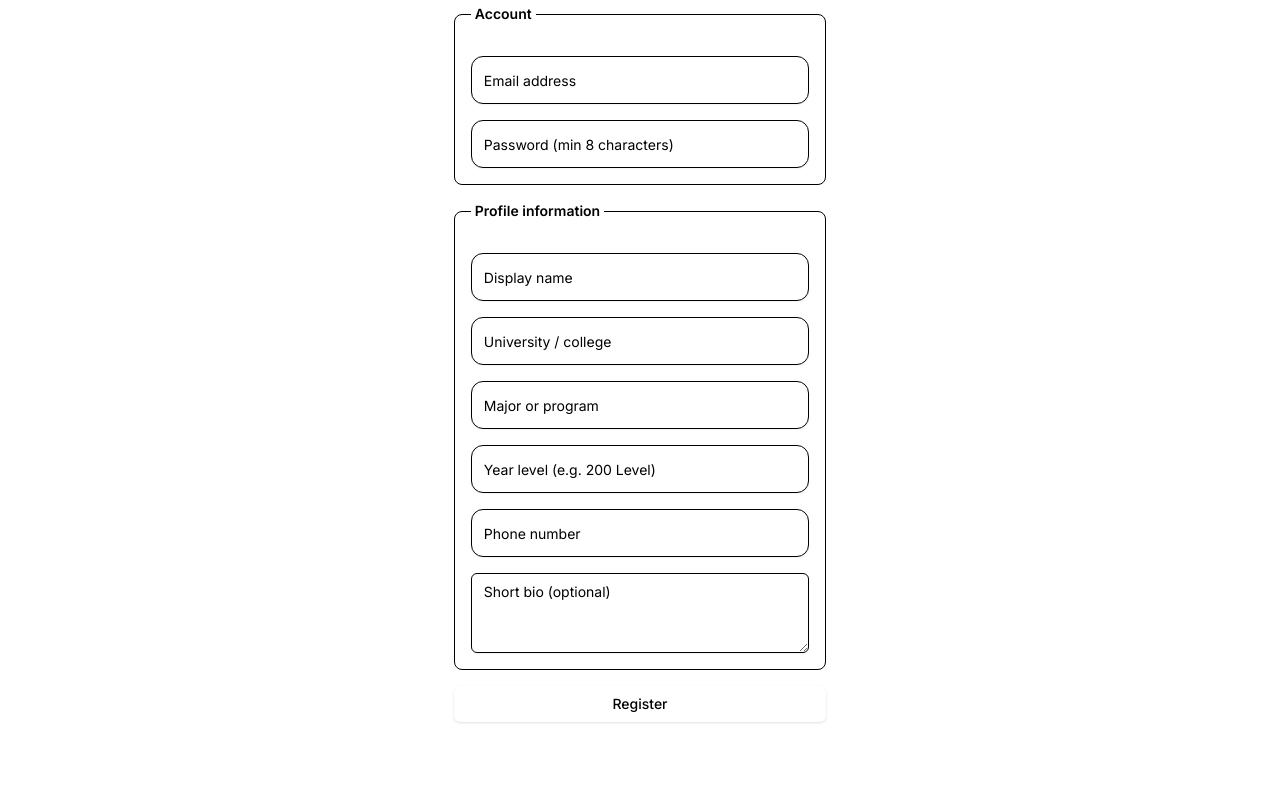
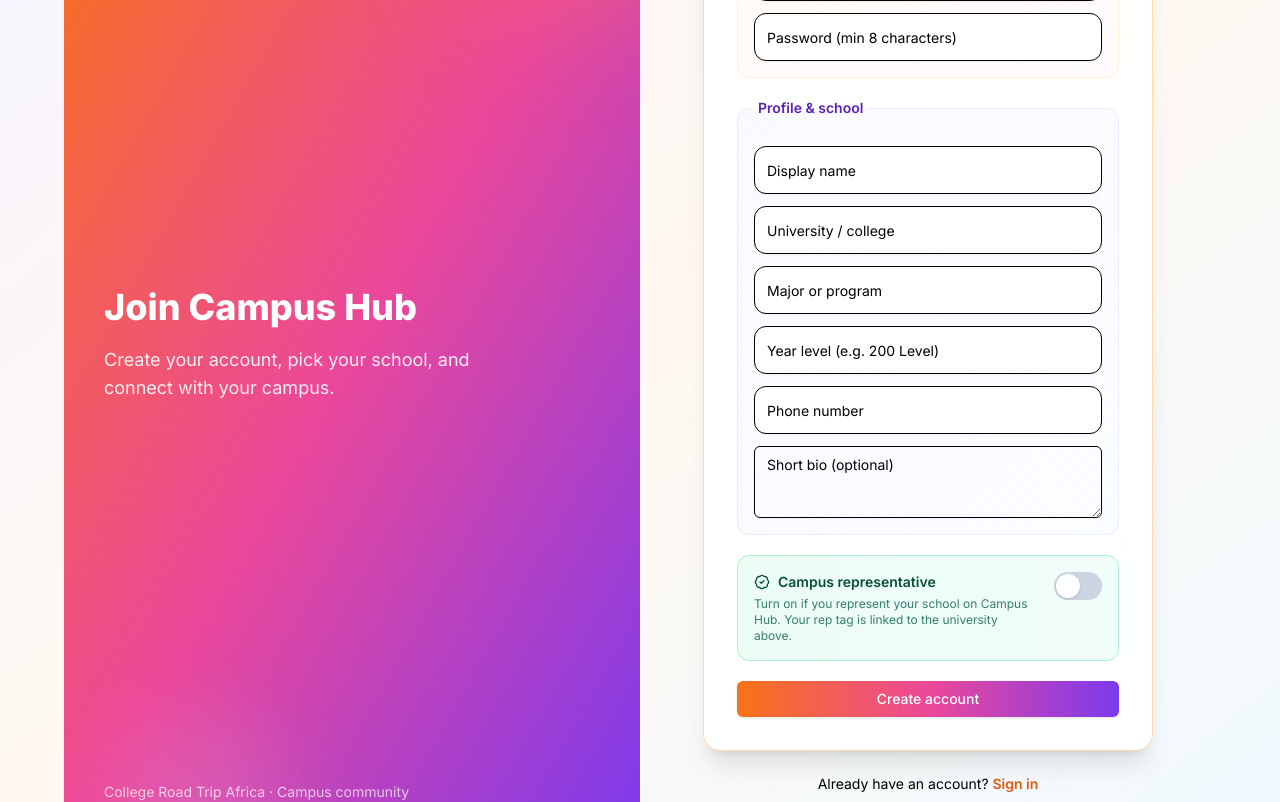
Before and after one commit to igwe-karl/college-app, a Next.js app in the folder college-app/: page /register in a window 1280 px wide. Shown: the part 520-1322 px from the top of the page. Built offline with nearby package versions, Linux system fonts and the light colour scheme; no server answers.

Commit message:
registration clean up

```diff
--- a/college-app/packages/supabase/src/database.types.ts
+++ b/college-app/packages/supabase/src/database.types.ts
@@ -19,6 +19,7 @@
           year_level: string | null;
           phone: string | null;
           bio: string | null;
+          is_rep: boolean;
           created_at: string;
         };
         Insert: {
@@ -30,6 +31,7 @@
           year_level?: string | null;
           phone?: string | null;
           bio?: string | null;
+          is_rep?: boolean;
           created_at?: string;
         };
         Update: {
@@ -41,6 +43,7 @@
           year_level?: string | null;
           phone?: string | null;
           bio?: string | null;
+          is_rep?: boolean;
           created_at?: string;
         };
         Relationships: [];
--- /dev/null
+++ b/college-app/src/app/components/auth/auth-page-shell.tsx
@@ -0,0 +1,88 @@
+import Link from "next/link";
+import { GraduationCap } from "lucide-react";
+import { ReactNode } from "react";
+
+type AuthPageShellProps = {
+  title: string;
+  subtitle: string;
+  accent: "login" | "register";
+  children: ReactNode;
+  footer?: ReactNode;
+};
+
+const accents = {
+  login: {
+    gradient: "from-violet-600 via-purple-600 to-indigo-700",
+    blob: "bg-violet-400/30",
+    ring: "ring-violet-200 dark:ring-violet-900",
+  },
+  register: {
+    gradient: "from-orange-500 via-pink-500 to-violet-600",
+    blob: "bg-orange-400/30",
+    ring: "ring-orange-200 dark:ring-orange-900",
+  },
+};
+
+export function AuthPageShell({
+  title,
+  subtitle,
+  accent,
+  children,
+  footer,
+}: AuthPageShellProps) {
+  const theme = accents[accent];
+
+  return (
+    <div className="min-h-screen bg-gradient-to-br from-violet-50 via-orange-50/80 to-sky-50 dark:from-slate-950 dark:via-slate-900 dark:to-indigo-950">
+      <div className="mx-auto grid min-h-screen max-w-6xl lg:grid-cols-2">
+        <div
+          className={`relative hidden flex-col justify-between overflow-hidden bg-gradient-to-br ${theme.gradient} p-10 text-white lg:flex`}
+        >
+          <Link href="/" className="flex items-center gap-2 w-fit">
+            <span className="flex h-10 w-10 items-center justify-center rounded-full bg-white/20 backdrop-blur">
+              <GraduationCap className="h-5 w-5" />
+            </span>
+            <span className="text-lg font-bold">Campus Hub</span>
+          </Link>
+          <div className="relative z-10 space-y-4">
+            <h1 className="text-4xl font-extrabold leading-tight">{title}</h1>
+            <p className="max-w-sm text-lg text-white/90">{subtitle}</p>
+          </div>
+          <p className="relative z-10 text-sm text-white/70">
+            College Road Trip Africa · Campus community
+          </p>
+          <div className={`absolute -right-20 -top-20 h-64 w-64 rounded-full ${theme.blob} blur-3xl`} />
+          <div className="absolute -bottom-16 left-10 h-48 w-48 rounded-full bg-white/10 blur-2xl" />
+        </div>
+
+        <div className="flex flex-col justify-center px-6 py-12 sm:px-10">
+          <div className="mb-8 flex items-center gap-2 lg:hidden">
+            <Link href="/" className="flex items-center gap-2">
+              <span className="flex h-9 w-9 items-center justify-center rounded-full bg-gradient-to-br from-orange-500 to-violet-600 text-white">
+                <GraduationCap className="h-4 w-4" />
+              </span>
+              <span className="font-bold bg-gradient-to-r from-orange-600 to-violet-600 bg-clip-text text-transparent">
+                Campus Hub
+              </span>
+            </Link>
+          </div>
+
+          <div
+            className={`mx-auto w-full max-w-md rounded-2xl border border-white/60 bg-white/90 p-6 shadow-xl backdrop-blur dark:border-white/10 dark:bg-slate-900/90 sm:p-8 ring-1 ${theme.ring}`}
+          >
+            <div className="mb-6 lg:hidden">
+              <h2 className="text-2xl font-bold">{title}</h2>
+              <p className="text-sm text-muted-foreground mt-1">{subtitle}</p>
+            </div>
+            {children}
+          </div>
+          {footer && (
+            <div className="mx-auto mt-6 max-w-md text-center text-sm text-muted-foreground">
+              {footer}
+            </div>
+          )}
+        </div>
+      </div>
+    </div>
+  );
+}
--- a/college-app/src/app/components/auth/loginForm/index.tsx
+++ b/college-app/src/app/components/auth/loginForm/index.tsx
@@ -1,10 +1,12 @@
 "use client";
 
 import { useEffect, useState } from "react";
+import Link from "next/link";
 import { useRouter, useSearchParams } from "next/navigation";
 import { useForm } from "react-hook-form";
 import { zodResolver } from "@hookform/resolvers/zod";
 import { loginSchema, type LoginInput } from "@college/shared";
+import { Sparkles } from "lucide-react";
 
 import { Input } from "@/app/components/input";
 import { Button } from "@/app/components/button";
@@ -108,35 +110,55 @@
   };
 
   return (
-    <div className="flex flex-col gap-4 max-w-sm mx-auto">
-      <h1 className="text-2xl font-bold text-center">Login</h1>
+    <div className="flex flex-col gap-5">
+      <div className="hidden lg:flex items-center gap-2 rounded-xl bg-gradient-to-r from-violet-500/10 to-indigo-500/10 px-3 py-2 text-sm text-violet-800 dark:text-violet-200">
+        <Sparkles className="h-4 w-4 shrink-0 text-violet-600" />
+        <span>Events, news, and your campus profile in one place.</span>
+      </div>
+
+      <h1 className="text-2xl font-bold lg:hidden">Sign in</h1>
 
       {errorMessage && (
-        <p className="text-sm text-destructive text-center">{errorMessage}</p>
+        <p className="rounded-lg bg-destructive/10 px-3 py-2 text-sm text-destructive">
+          {errorMessage}
+        </p>
       )}
 
       <form onSubmit={handleSubmit(onSubmit)} className="space-y-4">
-        <div className="w-full md:w-80">
         <Input
           type="email"
           placeholder="Email"
+          className="border-violet-100 focus-visible:ring-violet-400"
           {...register("email")}
           error={errors.email?.message}
         />
-        </div>
 
-        <div className="w-full md:w-80">
         <Input
           type="password"
           placeholder="Password"
+          className="border-violet-100 focus-visible:ring-violet-400"
           {...register("password")}
           error={errors.password?.message}
         />
-        </div>
 
-        <Button type="submit" disabled={isSigningIn}>
+        <Button
+          type="submit"
+          disabled={isSigningIn}
+          className="w-full bg-gradient-to-r from-violet-600 to-indigo-600 hover:from-violet-700 hover:to-indigo-700 text-white border-0"
+        >
           {isSigningIn ? "Signing in..." : "Sign In"}
         </Button>
+
+        <div className="relative py-1">
+          <div className="absolute inset-0 flex items-center">
+            <span className="w-full border-t border-border" />
+          </div>
+          <div className="relative flex justify-center text-xs uppercase">
+            <span className="bg-white dark:bg-slate-900 px-2 text-muted-foreground">
+              or
+            </span>
+          </div>
+        </div>
 
         {googleEnabled ? (
           <Button
@@ -144,6 +166,7 @@
             onClick={onGoogleSignIn}
             variant="outline"
             disabled={isSigningIn}
+            className="w-full border-violet-200 hover:bg-violet-50 dark:border-violet-800 dark:hover:bg-violet-950"
           >
             Sign in with Google
           </Button>
@@ -156,6 +179,13 @@
           </p>
         )}
       </form>
+
+      <p className="text-center text-sm text-muted-foreground lg:hidden">
+        New here?{" "}
+        <Link href="/register" className="font-semibold text-violet-600">
+          Register
+        </Link>
+      </p>
     </div>
   );
 }
--- a/college-app/src/app/components/auth/registerForm/index.tsx
+++ b/college-app/src/app/components/auth/registerForm/index.tsx
@@ -1,7 +1,7 @@
 "use client";
 
 import { useState } from "react";
-import { useForm } from "react-hook-form";
+import { useForm, Controller } from "react-hook-form";
 import { zodResolver } from "@hookform/resolvers/zod";
 import { registerSchema, type RegisterInput } from "@college/shared";
 import { Button } from "@/components/ui/button";
@@ -9,6 +9,8 @@
 import { Input } from "@/app/components/input";
 import { Textarea } from "@/components/ui/textarea";
 import { createClient } from "@/lib/supabase/client";
+import { BadgeCheck, School } from "lucide-react";
+import { cn } from "@/lib/utils";
 
 export default function RegisterPage() {
   const [isRegistering, setIsRegistering] = useState(false);
@@ -18,6 +20,8 @@
   const {
     register,
     handleSubmit,
+    control,
+    watch,
     formState: { errors },
   } = useForm<RegisterInput>({
     resolver: zodResolver(registerSchema),
@@ -30,8 +34,12 @@
       yearLevel: "",
       phone: "",
       bio: "",
+      isRep: false,
     },
   });
+
+  const isRep = watch("isRep");
+  const university = watch("university");
 
   const onSubmit = async (values: RegisterInput) => {
     setErrorMessage(null);
@@ -49,6 +57,8 @@
             year_level: values.yearLevel,
             phone: values.phone,
             bio: values.bio ?? "",
+            is_rep: values.isRep,
+            rep_university: values.isRep ? values.university : null,
           },
         },
       });
@@ -66,19 +76,23 @@
   };
 
   return (
-    <div className="w-full mx-auto max-w-lg">
-      <h2 className="text-2xl font-semibold mb-2">Create your account</h2>
-      <p className="text-sm text-muted-foreground mb-6">
-        Account details and profile information for Campus Hub.
+    <div className="w-full">
+      <h2 className="text-2xl font-bold mb-1 lg:hidden">Create your account</h2>
+      <p className="text-sm text-muted-foreground mb-5 lg:hidden">
+        Profile details for Campus Hub.
       </p>
 
       {errorMessage && (
-        <p className="text-sm text-destructive mb-4">{errorMessage}</p>
+        <p className="rounded-lg bg-destructive/10 px-3 py-2 text-sm text-destructive mb-4">
+          {errorMessage}
+        </p>
       )}
 
-      <form onSubmit={handleSubmit(onSubmit)} className="space-y-4">
-        <fieldset className="space-y-4 rounded-lg border border-border p-4">
-          <legend className="px-1 text-sm font-semibold">Account</legend>
+      <form onSubmit={handleSubmit(onSubmit)} className="space-y-5">
+        <fieldset className="space-y-3 rounded-xl border border-orange-100 bg-gradient-to-br from-orange-50/50 to-pink-50/30 p-4 dark:border-orange-900/40 dark:from-orange-950/20 dark:to-pink-950/10">
+          <legend className="px-1 text-sm font-semibold text-orange-800 dark:text-orange-200">
+            Account
+          </legend>
           <Input
             type="email"
             placeholder="Email address"
@@ -93,8 +107,10 @@
           />
         </fieldset>
 
-        <fieldset className="space-y-4 rounded-lg border border-border p-4">
-          <legend className="px-1 text-sm font-semibold">Profile information</legend>
+        <fieldset className="space-y-3 rounded-xl border border-violet-100 bg-gradient-to-br from-violet-50/50 to-sky-50/30 p-4 dark:border-violet-900/40 dark:from-violet-950/20 dark:to-sky-950/10">
+          <legend className="px-1 text-sm font-semibold text-violet-800 dark:text-violet-200">
+            Profile & school
+          </legend>
           <Input
             type="text"
             placeholder="Display name"
@@ -128,7 +144,7 @@
           <div>
             <Textarea
               placeholder="Short bio (optional)"
-              className="min-h-[80px]"
+              className="min-h-[72px]"
               {...register("bio")}
             />
             {errors.bio && (
@@ -137,8 +153,60 @@
           </div>
         </fieldset>
 
-        <Button type="submit" className="w-full" disabled={isRegistering}>
-          {isRegistering ? "Creating account…" : "Register"}
+        <div className="rounded-xl border border-emerald-200 bg-gradient-to-r from-emerald-50 to-teal-50 p-4 dark:border-emerald-900/50 dark:from-emerald-950/30 dark:to-teal-950/20">
+          <div className="flex items-start justify-between gap-4">
+            <div className="space-y-1">
+              <p className="flex items-center gap-2 text-sm font-semibold text-emerald-900 dark:text-emerald-100">
+                <BadgeCheck className="h-4 w-4" />
+                Campus representative
+              </p>
+              <p className="text-xs text-emerald-800/80 dark:text-emerald-200/80">
+                Turn on if you represent your school on Campus Hub. Your rep tag
+                is linked to the university above.
+              </p>
+            </div>
+            <Controller
+              name="isRep"
+              control={control}
+              render={({ field }) => (
+                <button
+                  type="button"
+                  role="switch"
+                  aria-checked={field.value}
+                  aria-label="Campus representative"
+                  onClick={() => field.onChange(!field.value)}
+                  className={cn(
+                    "relative inline-flex h-7 w-12 shrink-0 rounded-full transition-colors focus-visible:outline-none focus-visible:ring-2 focus-visible:ring-emerald-500 focus-visible:ring-offset-2",
+                    field.value ? "bg-emerald-500" : "bg-slate-300 dark:bg-slate-600"
+                  )}
+                >
+                  <span
+                    className={cn(
+                      "pointer-events-none inline-block h-6 w-6 transform rounded-full bg-white shadow transition-transform mt-0.5",
+                      field.value ? "translate-x-5 ml-0.5" : "translate-x-0.5"
+                    )}
+                  />
+                </button>
+              )}
+            />
+          </div>
+          {isRep && (
+            <p className="mt-3 flex items-center gap-2 rounded-lg bg-white/70 px-3 py-2 text-xs font-medium text-emerald-900 dark:bg-slate-900/60 dark:text-emerald-100">
+              <School className="h-3.5 w-3.5 shrink-0" />
+              Rep for:{" "}
+              <span className="truncate">
+                {university?.trim() ? university : "Enter your university above"}
+              </span>
+            </p>
+          )}
+        </div>
+
+        <Button
+          type="submit"
+          className="w-full bg-gradient-to-r from-orange-500 via-pink-500 to-violet-600 hover:opacity-95 text-white border-0"
+          disabled={isRegistering}
+        >
+          {isRegistering ? "Creating account…" : "Create account"}
         </Button>
       </form>
     </div>
--- a/college-app/src/app/profile/page.tsx
+++ b/college-app/src/app/profile/page.tsx
@@ -2,7 +2,7 @@
 
 import Image from "next/image";
 import Link from "next/link";
-import { Pencil, User } from "lucide-react";
+import { BadgeCheck, Pencil, User } from "lucide-react";
 import { useAuth } from "@/app/context/authContext";
 import { Button } from "@/components/ui/button";
 import {
@@ -36,6 +36,10 @@
   const meta = currentUser.user_metadata;
   const displayName =
     meta?.display_name ?? meta?.full_name ?? profileDummy.displayName;
+  const isRep = Boolean(meta?.is_rep);
+  const repSchool =
+    (meta?.rep_university as string | undefined) ??
+    (meta?.university as string | undefined);
 
   const avatarSrc =
     currentUser.user_metadata?.avatar_url ??
@@ -82,7 +86,16 @@
           </div>
 
           <div className="mt-4 space-y-1">
-            <h1 className="text-2xl font-bold tracking-tight">{displayName}</h1>
+            <div className="flex flex-wrap items-center gap-2">
+              <h1 className="text-2xl font-bold tracking-tight">{displayName}</h1>
+              {isRep && (
+                <span className="inline-flex items-center gap-1 rounded-full bg-emerald-100 px-2.5 py-0.5 text-xs font-semibold text-emerald-800 dark:bg-emerald-950 dark:text-emerald-200">
+                  <BadgeCheck className="h-3.5 w-3.5" />
+                  Campus rep
+                  {repSchool ? ` · ${repSchool}` : null}
+                </span>
+              )}
+            </div>
             <p className="text-muted-foreground">{profileDummy.handle}</p>
           </div>
         </div>
--- a/college-app/src/app/register/page.tsx
+++ b/college-app/src/app/register/page.tsx
@@ -1,12 +1,26 @@
-
+import Link from "next/link";
 import RegisterForm from "../components/auth/registerForm";
+import { AuthPageShell } from "../components/auth/auth-page-shell";
 
 export default function Register() {
   return (
-    <main className="flex min-h-screen flex-col items-center justify-between p-24">
-      <div className="">
-        <RegisterForm />
-      </div>
-    </main>
+    <AuthPageShell
+      accent="register"
+      title="Join Campus Hub"
+      subtitle="Create your account, pick your school, and connect with your campus."
+      footer={
+        <>
+          Already have an account?{" "}
+          <Link
+            href="/login"
+            className="font-semibold text-orange-600 hover:text-orange-700 dark:text-orange-400"
+          >
+            Sign in
+          </Link>
+        </>
+      }
+    >
+      <RegisterForm />
+    </AuthPageShell>
   );
 }
```
Also changed, not shown: college-app/packages/shared/src/schemas.ts (+13 -2 lines), college-app/src/app/login/page.tsx (+28 -7 lines), 4 other files (tests, documents, lock files or other folders). Lines whose indentation alone changed are shown as unchanged.
